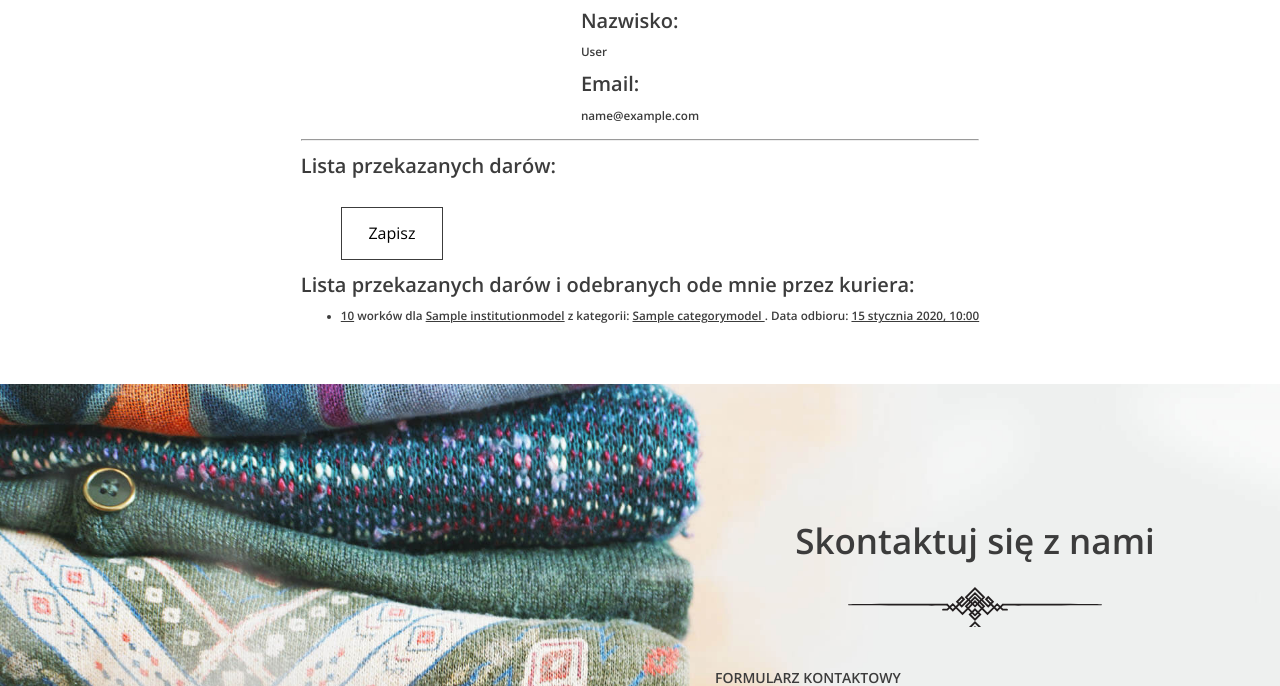
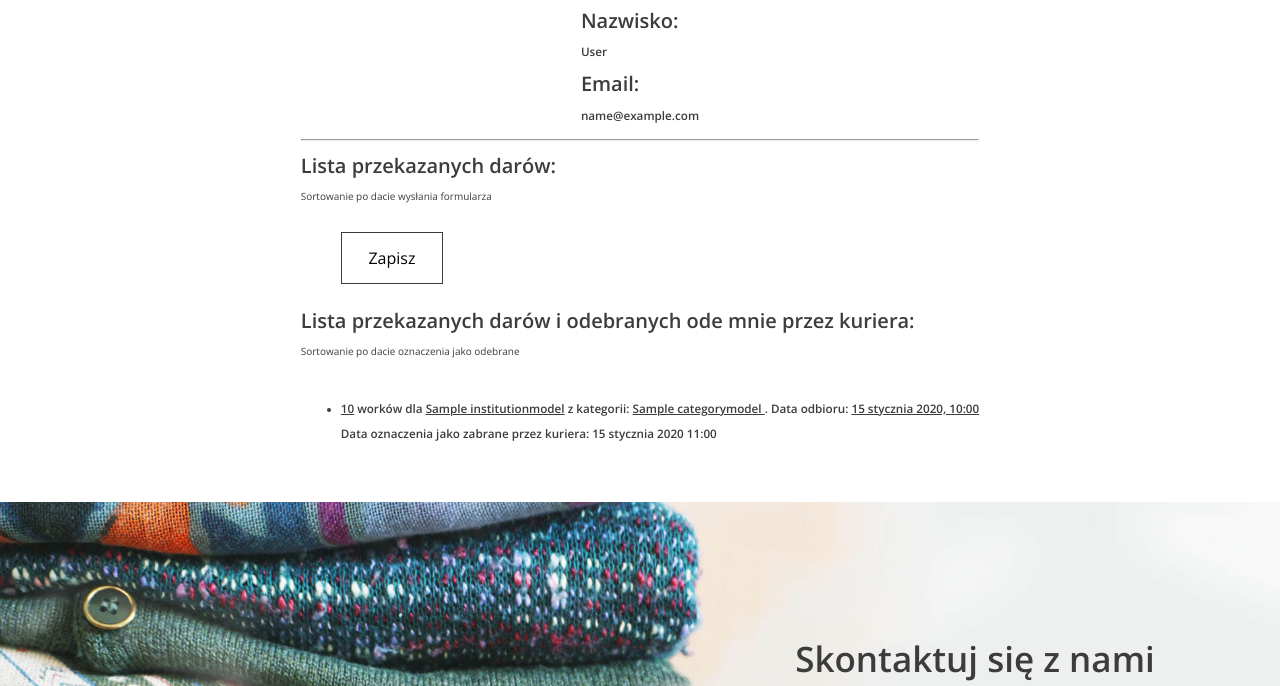
Before and after one commit to mefiuea/start_helping_app, a Django app: page /profile/ in a window 1280 px wide. Shown: the part 471-1157 px from the top of the page. Run offline with Django 4.2, Linux system fonts and the light colour scheme; a user stored in the database is signed in; tables that the repository leaves empty hold one stand-in row (values such as "Sample post"); parts of the project's set-up code (start-up, migrations or seed data) failed here and were passed over.

Commit message:
upgrade profile view - add sorting donations by dates

```diff
--- a/users_app/templates/users_app/profile.html
+++ b/users_app/templates/users_app/profile.html
@@ -16,6 +16,7 @@
         <div class="form-group">
             <hr>
             <h1>Lista przekazanych darów:</h1>
+            <p>Sortowanie po dacie wysłania formularza</p>
             <form action="" method="post">
                 {% csrf_token %}
                 <ul>
@@ -28,6 +29,7 @@
                                     {{ category }}{% if forloop.last %}{% else %},{% endif %}
                                 {% endfor %}</u>. Data odbioru:
                                 <u>{{ donation.pick_up_date }}, {{ donation.pick_up_time }}</u>
+                                <p>Data wysłania formularza: {{ donation.date_add }}</p>
                                 Czy dar został ode mnie odebrany przez kuriera? (zaznacz jeżeli tak):
                                 <input type="checkbox" id="" name="is_taken" value="{{ donation.id }}">
                             </h3>
@@ -36,7 +38,11 @@
                 </ul>
                 <button class="btn" type="submit">Zapisz</button>
             </form>
+            <br>
             <h1>Lista przekazanych darów i odebranych ode mnie przez kuriera:</h1>
+            <p>Sortowanie po dacie oznaczenia jako odebrane</p>
+            <br>
+            <br>
             <ul>
                 {% for donation in donations_taken %}
                     <li>
@@ -47,6 +53,7 @@
                                 {{ category }}{% if forloop.last %}{% else %},{% endif %}
                             {% endfor %}</u>. Data odbioru:
                             <u>{{ donation.pick_up_date }}, {{ donation.pick_up_time }}</u>
+                            <p>Data oznaczenia jako zabrane przez kuriera: {{ donation.is_taken_date }}</p>
                         </h3>
                     </li>
                 {% endfor %}
--- a/users_app/views.py
+++ b/users_app/views.py
@@ -1,3 +1,5 @@
+from datetime import datetime
+
 from django.shortcuts import render, redirect
 from django.contrib.auth import get_user_model, authenticate, login, logout
 from django.core.exceptions import ObjectDoesNotExist, ValidationError
@@ -72,6 +74,7 @@ def profile_view(request):
         for id_element in taken_donations_id_list:
             donation = DonationModel.objects.get(pk=int(id_element))
             donation.is_taken = True
+            donation.is_taken_date = datetime.now()
             donation.save()
 
         return redirect('users_app:profile_view')
@@ -79,8 +82,8 @@ def profile_view(request):
     if request.method == 'GET':
         user = request.user
         # find donation for specific user
-        donations_not_taken = DonationModel.objects.filter(user_donator=user, is_taken=False)
-        donations_taken = DonationModel.objects.filter(user_donator=user, is_taken=True)
+        donations_not_taken = DonationModel.objects.filter(user_donator=user, is_taken=False).order_by('-date_add')
+        donations_taken = DonationModel.objects.filter(user_donator=user, is_taken=True).order_by('-is_taken_date')
         context = {
             'donations_not_taken': donations_not_taken,
             'donations_taken': donations_taken,
```
